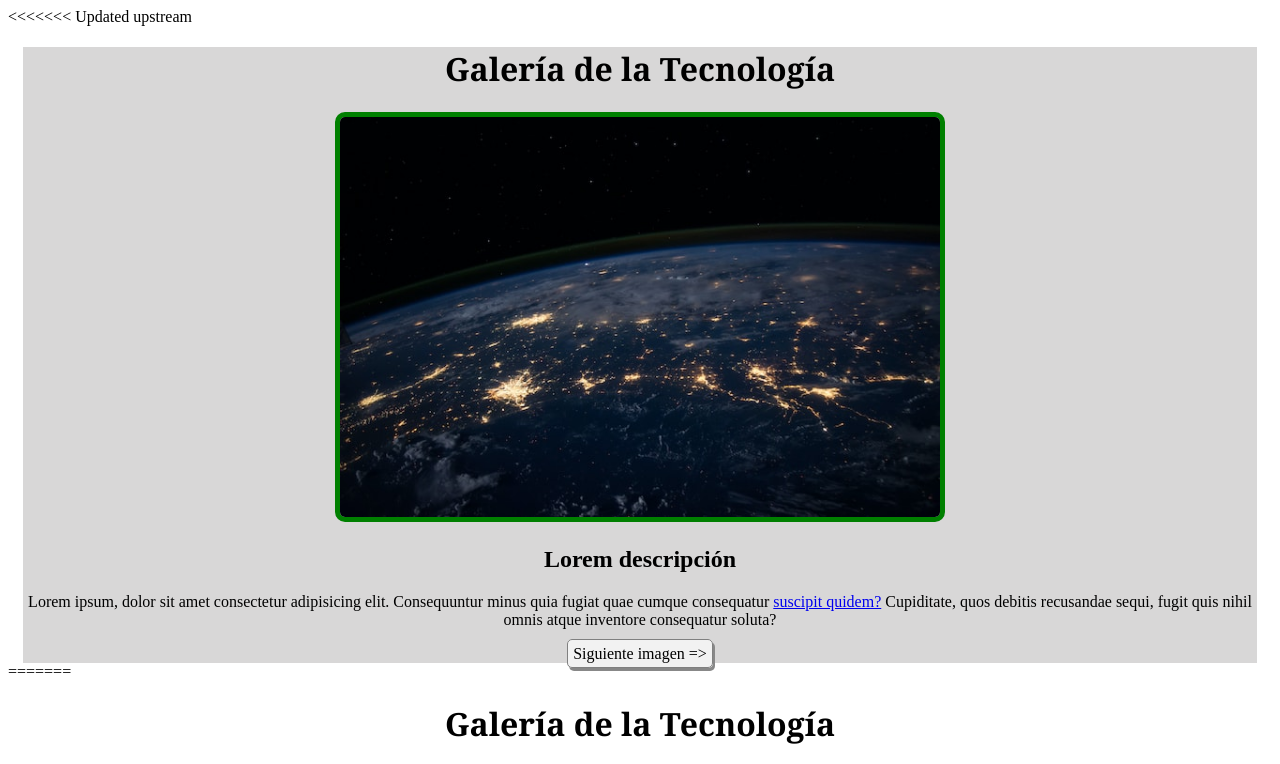
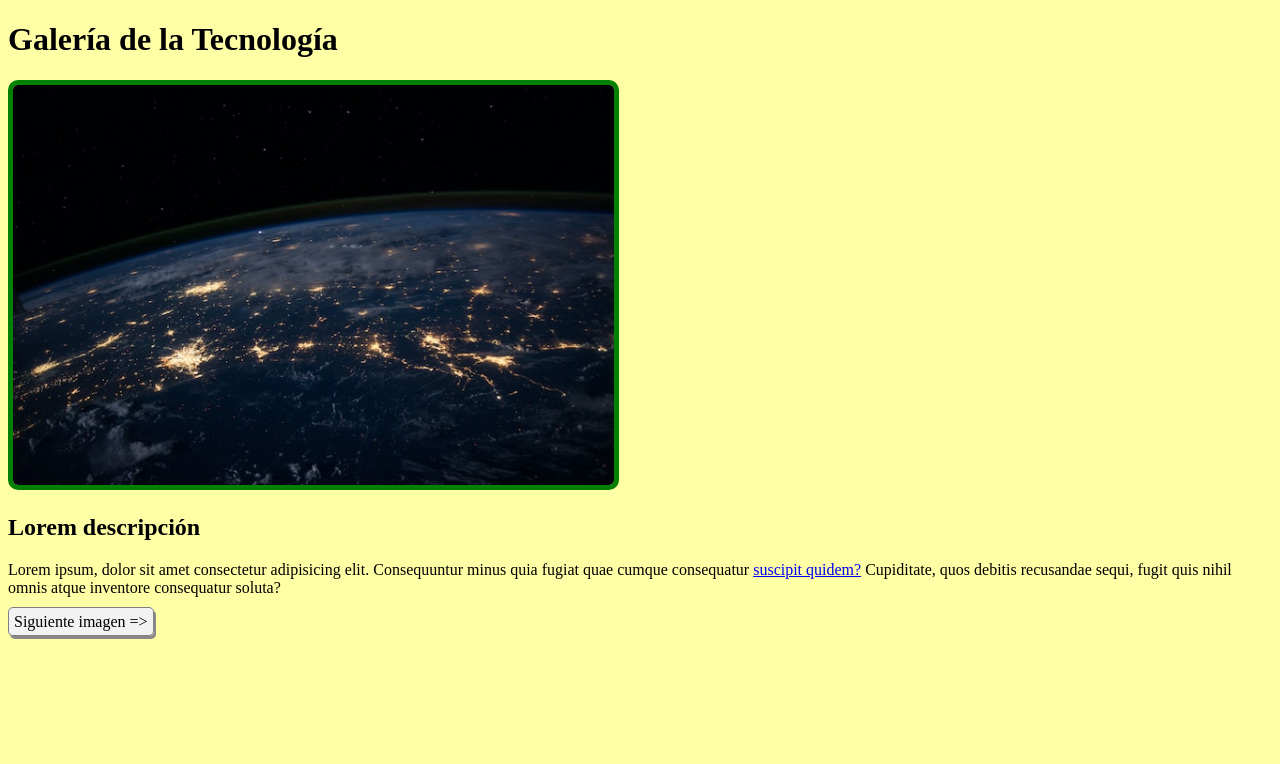
Before and after one commit to gorga7/gorga7.github.io, a plain HTML site: page page1.html in a window 1280 px wide. Shown: the top 764 px of the page. Drawn offline with Linux system fonts and the light colour scheme.

Commit message:
ORIGINAL

```diff
--- a/page1.html
+++ b/page1.html
@@ -9,19 +9,6 @@
 </head>
 
 <body>
-<<<<<<< Updated upstream
-
-
-    <div class="container">
-        <h1>Galería de la Tecnología</h1>
-        <img src="img1.jpg" alt="Imagen de la NASA" class="image"/>
-        <h2>Lorem descripción</h2>
-        <p>Lorem ipsum, dolor sit amet consectetur adipisicing elit. Consequuntur minus quia fugiat quae cumque consequatur
-            <a href="page2.html">suscipit quidem?</a> Cupiditate, quos debitis recusandae sequi, fugit quis nihil omnis atque inventore consequatur
-            soluta?</p>
-        <a href="page2.html" title="Imagen siguiente" class="link-button">Siguiente imagen =&gt;</a>
-    </div>
-=======
     <h1>Galería de la Tecnología</h1>
     <img src="img1.jpg" alt="Imagen de la NASA" class="image"/>
     <h2>Lorem descripción</h2>
@@ -29,7 +16,6 @@
         <a href="page2.html">suscipit quidem?</a> Cupiditate, quos debitis recusandae sequi, fugit quis nihil omnis atque inventore consequatur
         soluta?</p>
     <a href="page2.html" title="Imagen siguiente" class="link-button">Siguiente imagen =&gt;</a>
->>>>>>> Stashed changes
 </body>
 
 </html>
--- a/styles.css
+++ b/styles.css
@@ -1,9 +1,5 @@
 body {
-<<<<<<< Updated upstream
-    background-image: url(/fondo.jpg)
-=======
     background-color: rgb(255, 255, 165);
->>>>>>> Stashed changes
 }
 
 .image{
@@ -20,18 +16,4 @@ body {
     padding: 5px;
     border-radius: 5px;
     box-shadow: 2px 3px #888888;
-<<<<<<< Updated upstream
 }
-h1{
-    text-align:  center;
-    font-family: Cambria, Cochin, Georgia, Times, 'Times New Roman', serif;
-}
-
-.container{
-    text-align: center;
-    background-color: rgb(216, 215, 215);
-    margin: 0px 15px 0px 15px;
-}
-=======
-}
->>>>>>> Stashed changes
```
